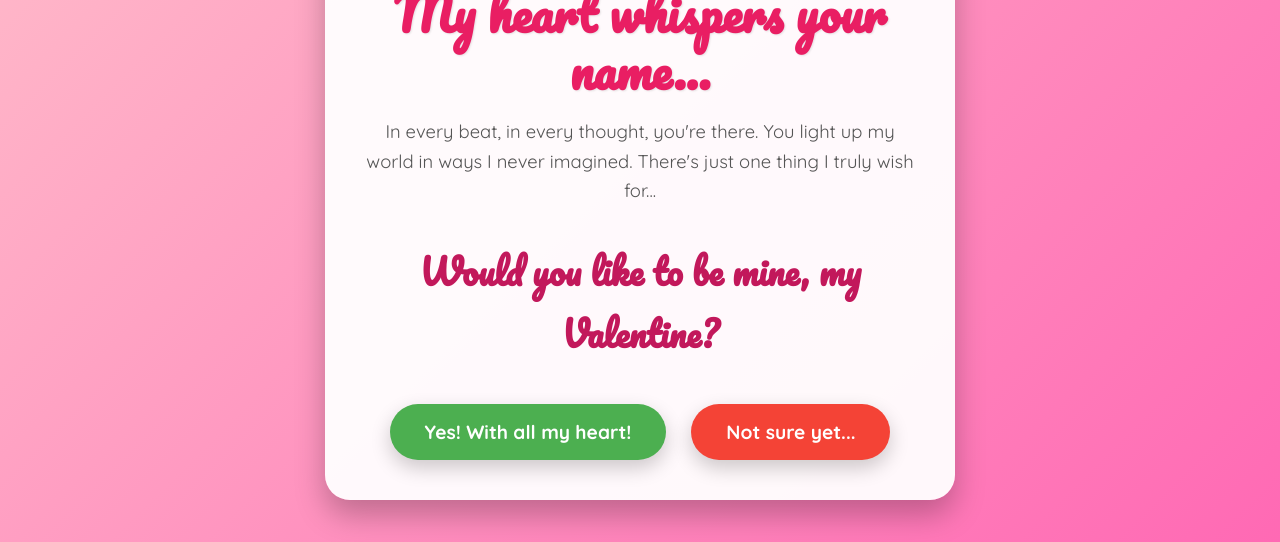
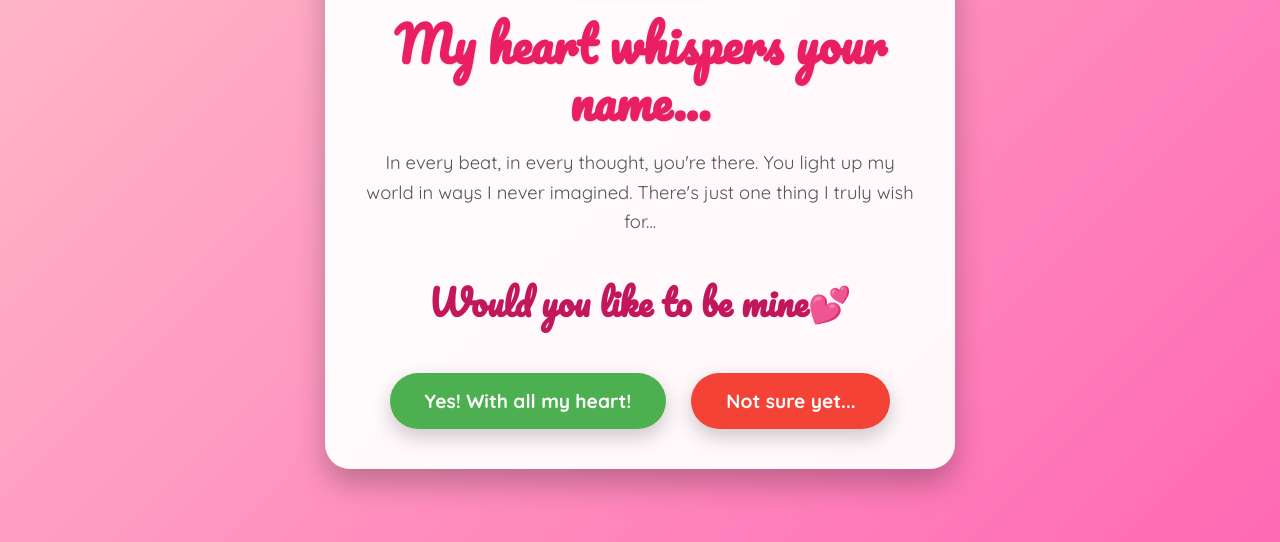
Before and after one commit to aryan1234-del/proposal-webpage, a plain HTML site: page index.html in a window 1280 px wide. Shown: the part 258-800 px from the top of the page. Drawn offline with nearby package versions, Linux system fonts and the light colour scheme.

Commit message:
Add files via upload

```diff
--- a/index.html
+++ b/index.html
@@ -20,7 +20,7 @@
         </div>
         <h1 class="main-heading">My heart whispers your name...</h1>
         <p class="sub-text">In every beat, in every thought, you're there. You light up my world in ways I never imagined. There's just one thing I truly wish for...</p>
-        <h2 class="proposal-question">Would you like to be mine, my Valentine?</h2>
+        <h2 class="proposal-question">Would you like to be mine💕</h2>
 
         <div class="btn-group">
             <a href="yes.html" class="btn btn-yes">Yes! With all my heart!</a>
```
